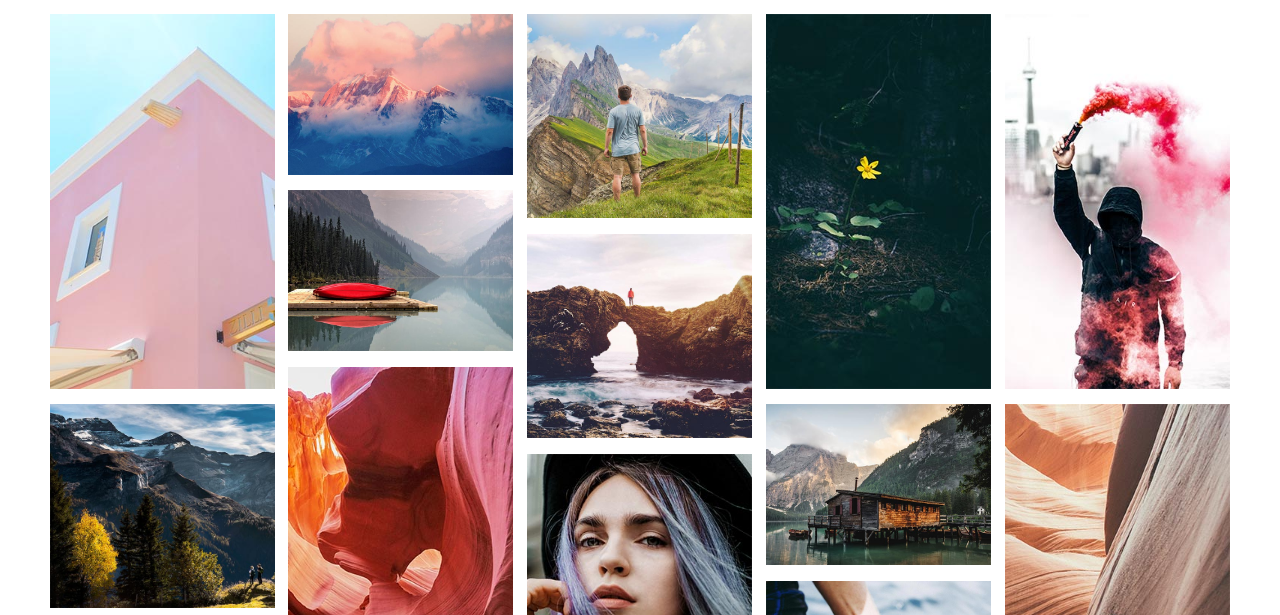
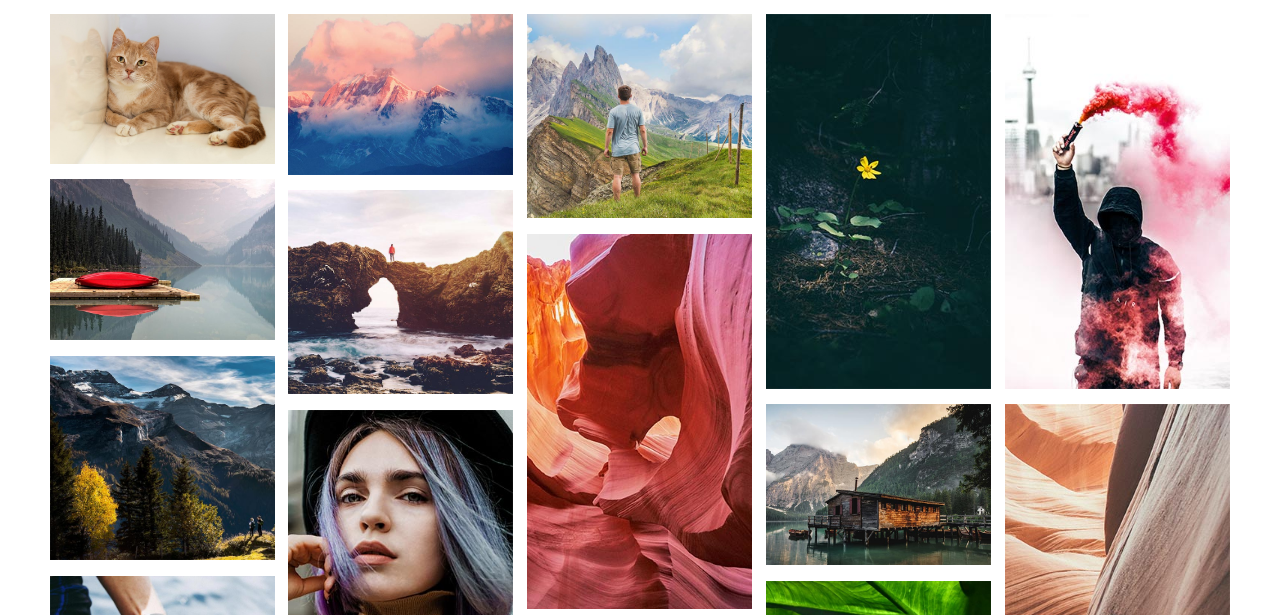
Before and after one commit to mindthamamit/foto_477-202, a plain HTML site: page index.html in a window 1280 px wide. Shown: the part 53-668 px from the top of the page. Drawn offline with Linux system fonts and the light colour scheme; files whose address does not match are found by name.

Commit message:
update index.html

```diff
--- a/index.html
+++ b/index.html
@@ -33,7 +33,7 @@
 		<div class="p-grid-isotope">
 
 			<div class="p-item grid-sizer"><a class="venobox" href="images/porfolio-1-300x500.jpg">
-				<img src="images/porfolio-1-300x500.jpg" alt=""/></a></div>
+				<img src="images/catt.jpg" alt=""/></a></div>
 
 			<div class="p-item grid-sizer"><a class="venobox" href="images/porfolio-2-700x500.jpg">
 				<img src="images/porfolio-2-700x500.jpg" alt=""/></a></div>
```
Also changed, not shown: images/catt.jpg (added).
